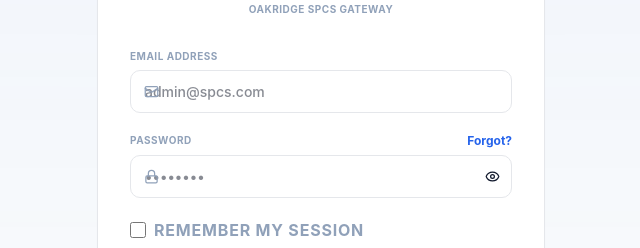
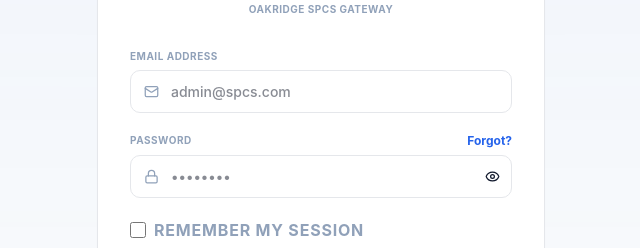
Before and after one commit to merajkhan2007/smart-parent-calling-systemfrontend1, a React (Vite) app: page /login in a window 1280 px wide. Shown: the part 249-497 px from the top of the page, without its empty margins (319-959 px from the left). Built offline with nearby package versions, Linux system fonts and the light colour scheme.

Commit message:
style: force important left padding on icon inputs to prevent overlaps

```diff
--- a/src/pages/Login.tsx
+++ b/src/pages/Login.tsx
@@ -83,7 +83,7 @@ export const Login: React.FC = () => {
                   type="email"
                   value={email}
                   onChange={(e) => setEmail(e.target.value)}
-                  className="premium-input pl-10"
+                  className="premium-input !pl-10"
                   placeholder="admin@spcs.com"
                   required
                 />
@@ -110,7 +110,7 @@ export const Login: React.FC = () => {
                   type={showPassword ? "text" : "password"}
                   value={password}
                   onChange={(e) => setPassword(e.target.value)}
-                  className="premium-input pl-10 pr-10"
+                  className="premium-input !pl-10 pr-10"
                   placeholder="••••••••"
                   required
                 />
--- a/src/pages/Students.tsx
+++ b/src/pages/Students.tsx
@@ -264,7 +264,7 @@ export const Students: React.FC = () => {
               value={search}
               onChange={(e) => setSearch(e.target.value)}
               placeholder="Search Name or ID..."
-              className="premium-input pl-9 text-xs py-2"
+              className="premium-input !pl-9 text-xs py-2"
             />
           </div>
           <div>
```
